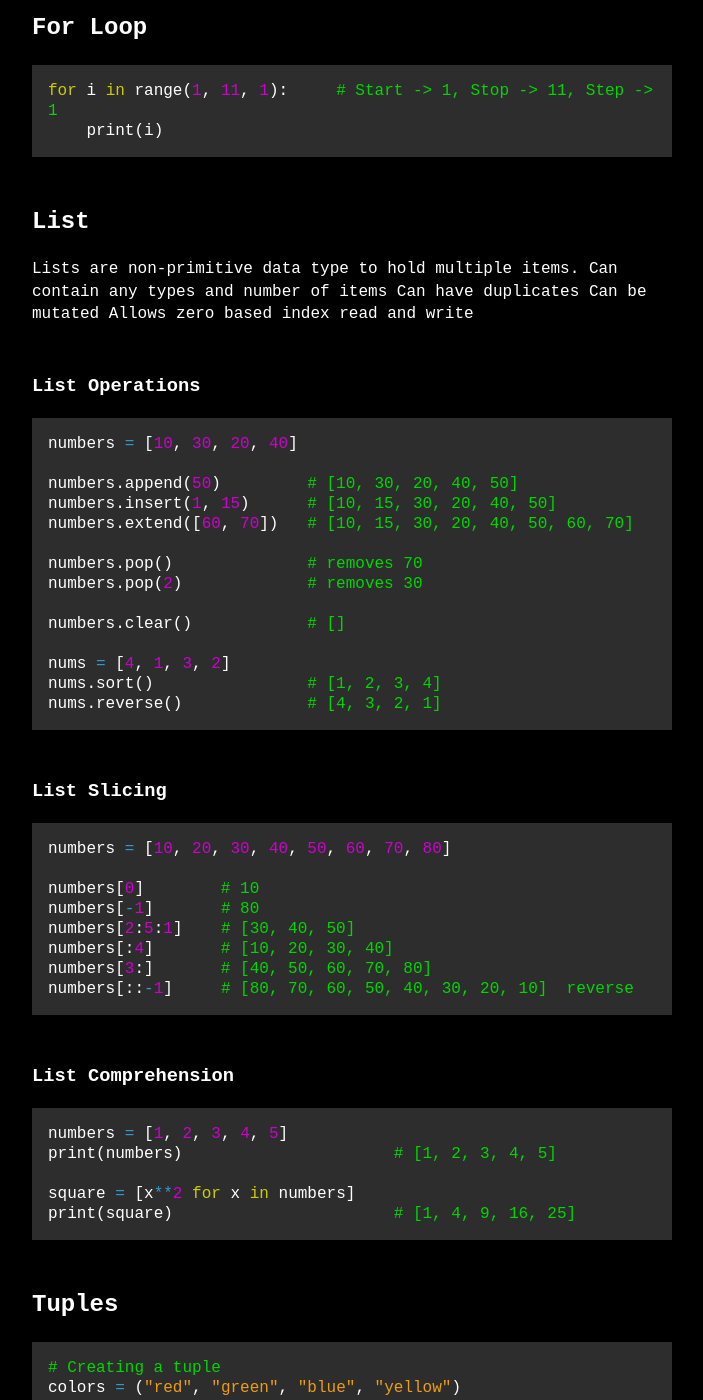
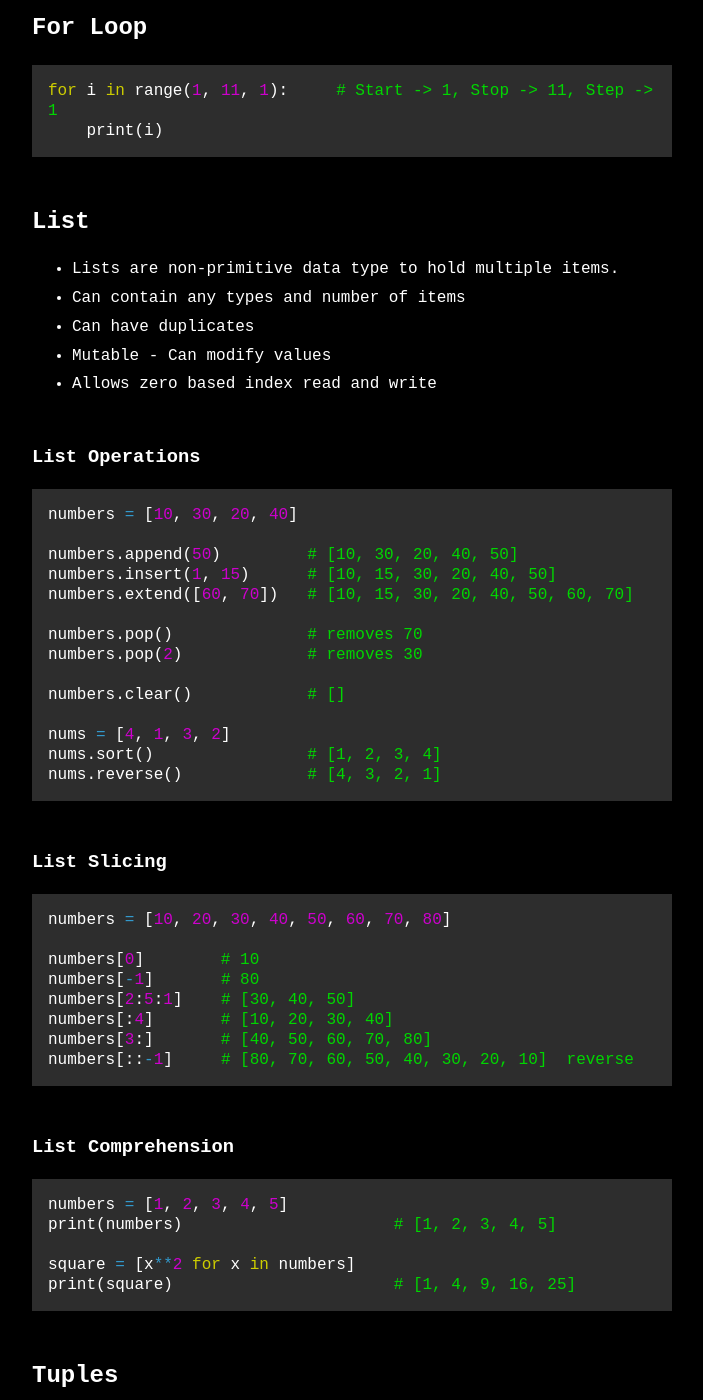
Before and after one commit to VallarasuS/Vallarasu.in, a Jekyll site: the page built from docs/_posts/2026-01-09-python-cheat-sheet.md, in a window 1280 px wide and 1400 px high, scrolled down 4186 px. Shown: the whole window, without its empty margins (288-991 px from the left). Built offline with Jekyll 4.4.1, drawn with Linux system fonts in a browser that asks for light colours; some of the changed text lies outside the part shown.

Commit message:
Update 2026-01-09-python-cheat-sheet.md

````diff
--- a/docs/_posts/2026-01-09-python-cheat-sheet.md
+++ b/docs/_posts/2026-01-09-python-cheat-sheet.md
@@ -267,11 +267,11 @@
 
 ## List
 
-Lists are non-primitive data type to hold multiple items.
-Can contain any types and number of items
-Can have duplicates
-Can be mutated
-Allows zero based index read and write
+- Lists are non-primitive data type to hold multiple items.
+- Can contain any types and number of items
+- Can have duplicates
+- Mutable - Can modify values
+- Allows zero based index read and write
 
 ### List Operations
 
@@ -317,6 +317,9 @@
 
 ## Tuples
 
+- Immutable, can not modify after creation
+- Faster than list
+
 ```python
 # Creating a tuple
 colors = ("red", "green", "blue", "yellow")
@@ -326,6 +329,9 @@
 ```
 
 ## Set
+
+- Can not have duplicates
+- Mutable
 
 ```python
 nums = {1, 2, 3, 4, 5}
````
Also changed, not shown: other parts of docs/_posts/2026-01-09-python-cheat-sheet.md (+4 -1 lines).
